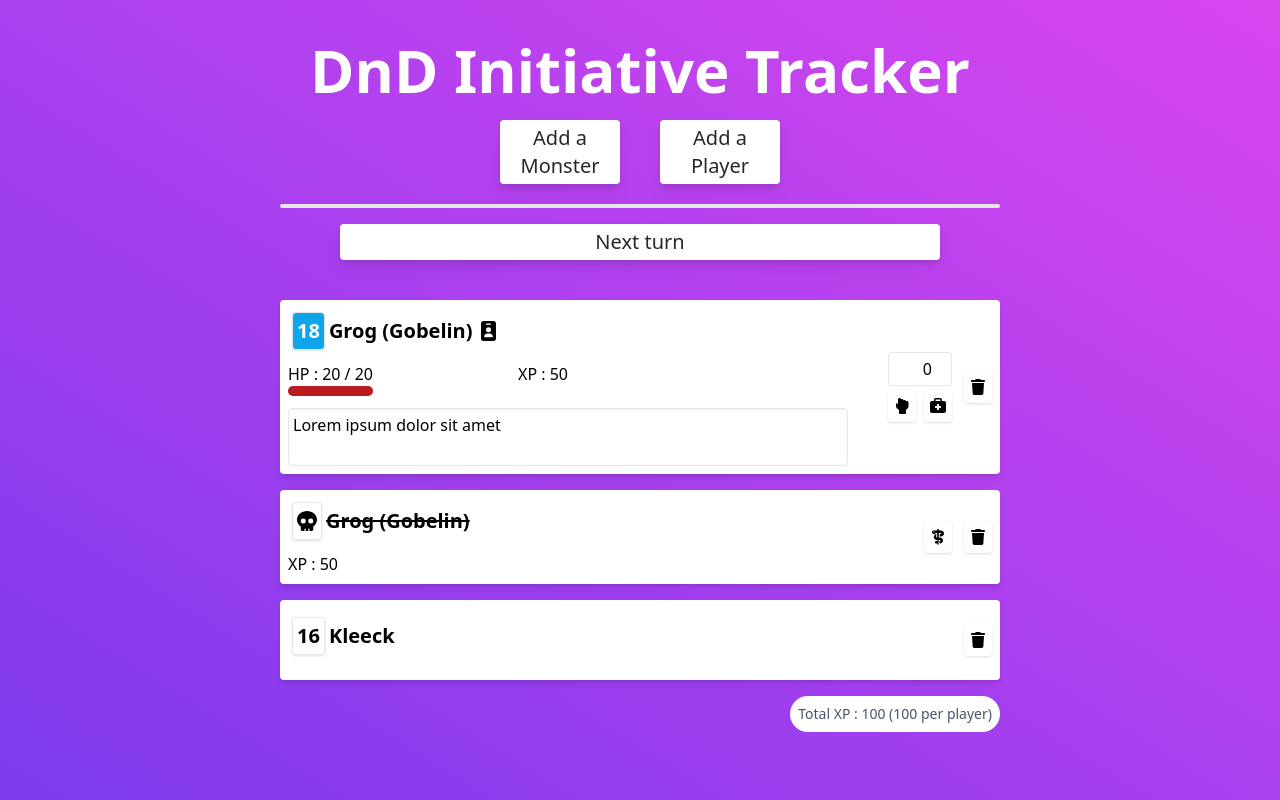
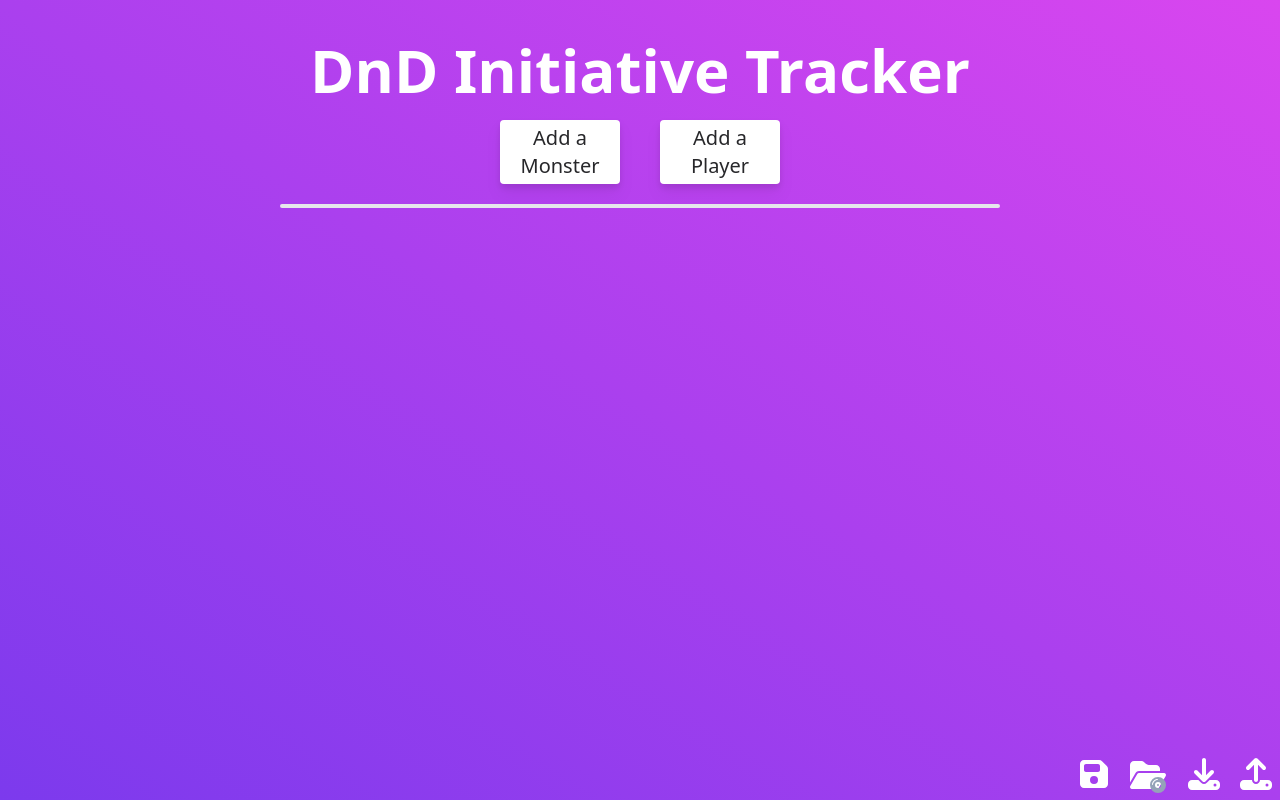
Before and after one commit to EnzoFilangi/dnd-initiative-tracker, an Angular app: page / in a window 1280 px wide. Built offline with nearby package versions, Linux system fonts and the light colour scheme.

Commit message:
The user can now save a list of entities either in local storage (1 slot) or download a save file and load it later

```diff
--- a/src/app/app.component.html
+++ b/src/app/app.component.html
@@ -1,5 +1,5 @@
 <div class="min-h-screen bg-gradient-to-tr from-violet-600 to-fuchsia-500 p-10">
-  <div class="w-full h-full flex flex-col lg:w-3/5 md:w-4/5 w-full mx-auto flex flex-col">
+  <div class="w-full h-full flex flex-col lg:w-3/5 md:w-4/5 w-full mx-auto flex flex-col mb-20">
     <!-- Heading -->
     <h1 class="text-white font-bold text-6xl mx-auto mb-5">DnD Initiative Tracker</h1>
     <div class="flex flex-row w-full justify-center">
@@ -28,3 +28,21 @@
 <app-modal #playerModal [title]="'Add a Player'">
   <app-player-form (playerCreated)="addEntity($event)"></app-player-form>
 </app-modal>
+
+<div class="fixed right-2 bottom-2 flex flex-row items-center">
+  <button title="Save" class="mr-5" (click)="save()">
+    <fa-icon [icon]="saveIcon" size="2x" class="text-white my-auto"></fa-icon>
+  </button>
+  <button title="Load" class="mr-5" (click)="load()">
+    <fa-stack>
+      <fa-icon [icon]="folderIcon" stackItemSize="2x" class="text-white my-auto"></fa-icon>
+      <fa-icon [icon]="cdIcon" stackItemSize="1x" transform="right-10 down-10" class="text-slate-400 my-auto"></fa-icon>
+    </fa-stack>
+  </button>
+  <button title="Download save file" class="mr-5" (click)="download()">
+    <fa-icon [icon]="downloadIcon" size="2x" class="text-white my-auto"></fa-icon>
+  </button>
+  <button title="Load from file" (click)="upload()">
+    <fa-icon [icon]="uploadIcon" size="2x" class="text-white my-auto"></fa-icon>
+  </button>
+</div>
--- a/src/app/app.component.ts
+++ b/src/app/app.component.ts
@@ -1,9 +1,11 @@
 import {Component} from '@angular/core';
 import {Entity} from "./interfaces/entity";
-import {EntityTypes} from "./interfaces/enums";
-import {Monster} from "./interfaces/monster";
-import {Player} from "./interfaces/player";
 import {ModalComponent} from "./components/modal/modal.component";
+
+import {SaveService} from "./services/saveService/save.service";
+
+import { faFloppyDisk, faFolderOpen, faCompactDisc, faDownload, faUpload } from "@fortawesome/free-solid-svg-icons";
+
 
 @Component({
   selector: 'app-root',
@@ -13,38 +15,20 @@ import {ModalComponent} from "./components/modal/modal.component";
 export class AppComponent {
   title = 'dnd-initiative-tracker';
 
+  saveIcon = faFloppyDisk;
+  folderIcon = faFolderOpen;
+  cdIcon = faCompactDisc;
+  downloadIcon = faDownload;
+  uploadIcon = faUpload;
+
   initiativePointer = 0;
   anEntityPlayed = false; // Used to detect and prevent infinite looping when trying to find an entity that can play
 
-  entities: Entity[] = [
-    {
-      type: EntityTypes.monster,
-      initiative: 18,
-      name: "Grog",
-      hp: 20,
-      maxHp: 20,
-      xp: 50,
-      race: "Gobelin",
-      sheetURL: "https://www.google.com",
-      note: "Lorem ipsum dolor sit amet"
-    } as Monster,
-    {
-      type: EntityTypes.monster,
-      initiative: 18,
-      name: "Grog",
-      hp: 0,
-      maxHp: 20,
-      xp: 50,
-      race: "Gobelin",
-      sheetURL: "https://www.google.com",
-      note: ""
-    } as Monster,
-    {
-      type: EntityTypes.player,
-      initiative: 16,
-      name: "Kleeck",
-    } as Player
-  ];
+  entities: Entity[] = [];
+
+  constructor(
+    private saveService: SaveService
+  ) {}
 
   /**
    * Increments the value of the initiative pointer so that it indicates whose turn it is.
@@ -129,4 +113,41 @@ export class AppComponent {
   sortEntityList(): void {
     this.entities.sort((a, b) => b.initiative - a.initiative);
   }
+
+  save() {
+    if (confirm("This will erase the previous save, are you sure ?")){
+      this.saveService.save(this.entities);
+    }
+  }
+
+  load() {
+    if (this.entities.length === 0 || confirm("This will erase the current content, are you sure ?")){
+      this.entities = this.saveService.load();
+      this.initiativePointer = 0;
+    }
+  }
+
+  download() {
+    this.saveService.download(this.entities);
+  }
+
+  /**
+   * Parses the content of the file fetched by this.saveService.upload() and uses it as the entity list
+   */
+  upload() {
+    this.saveService.upload(
+      (reader: FileReader) => {
+        try {
+          if (reader.result){
+            this.entities = JSON.parse(<string>reader.result);
+            this.initiativePointer = 0;
+          } else {
+            alert("The file doesn't contain anything.");
+          }
+        } catch (e) {
+          alert("The file couldn't be loaded or doesn't contain anything.");
+        }
+      }
+    )
+  }
 }
--- /dev/null
+++ b/src/app/services/saveService/save.service.ts
@@ -0,0 +1,67 @@
+import { Injectable } from '@angular/core';
+import {Entity} from "../../interfaces/entity";
+
+@Injectable({
+  providedIn: 'root'
+})
+export class SaveService {
+
+  constructor() { }
+
+  /**
+   * Saves the current setup to localStorage. Erases the previous data.
+   */
+  save(entities: Entity[]): void {
+    localStorage.setItem("save", JSON.stringify(entities));
+  }
+
+  /**
+   * Loads the setup stored in localStorage. Erases the current setup.
+   */
+  load(): Entity[] {
+    return JSON.parse(localStorage.getItem("save") || "[]");
+  }
+
+  /**
+   * Exports the current setup to a json file that is then downloaded.
+   *
+   * From : https://stackoverflow.com/a/30800715
+   */
+  download(entities: Entity[]): void {
+    const dataStr = "data:text/json;charset=utf-8," + encodeURIComponent(JSON.stringify(entities));
+    const downloadAnchorNode = document.createElement('a');
+    downloadAnchorNode.setAttribute("href",     dataStr);
+    downloadAnchorNode.setAttribute("download", "InitiativeTrackerExport-" + new Date().toISOString() + ".json");
+    document.body.appendChild(downloadAnchorNode); // required for firefox
+    downloadAnchorNode.click();
+    downloadAnchorNode.remove();
+  }
+
+  /**
+   * Reads the given json file and replaces the current setup with it.
+   *
+   * From : https://stackoverflow.com/a/40971885
+   */
+  upload(callback: Function): void {
+    const input = document.createElement('input');
+    input.type = 'file';
+    input.accept = ".json";
+
+    input.onchange = (event: Event) => {
+      const target = event.target as HTMLInputElement;
+      if (target.files && target.files.length){
+        // getting a hold of the file reference
+        const file: File = target.files[0];
+
+        // setting up the reader
+        const reader = new FileReader();
+        reader.readAsText(file,'UTF-8');
+
+        // Call the callback with the file read
+        reader.onload = () => callback(reader)
+      }
+    }
+
+    input.click();
+  }
+}
```
Also changed, not shown: 1 other file (tests, documents, lock files or other folders).
